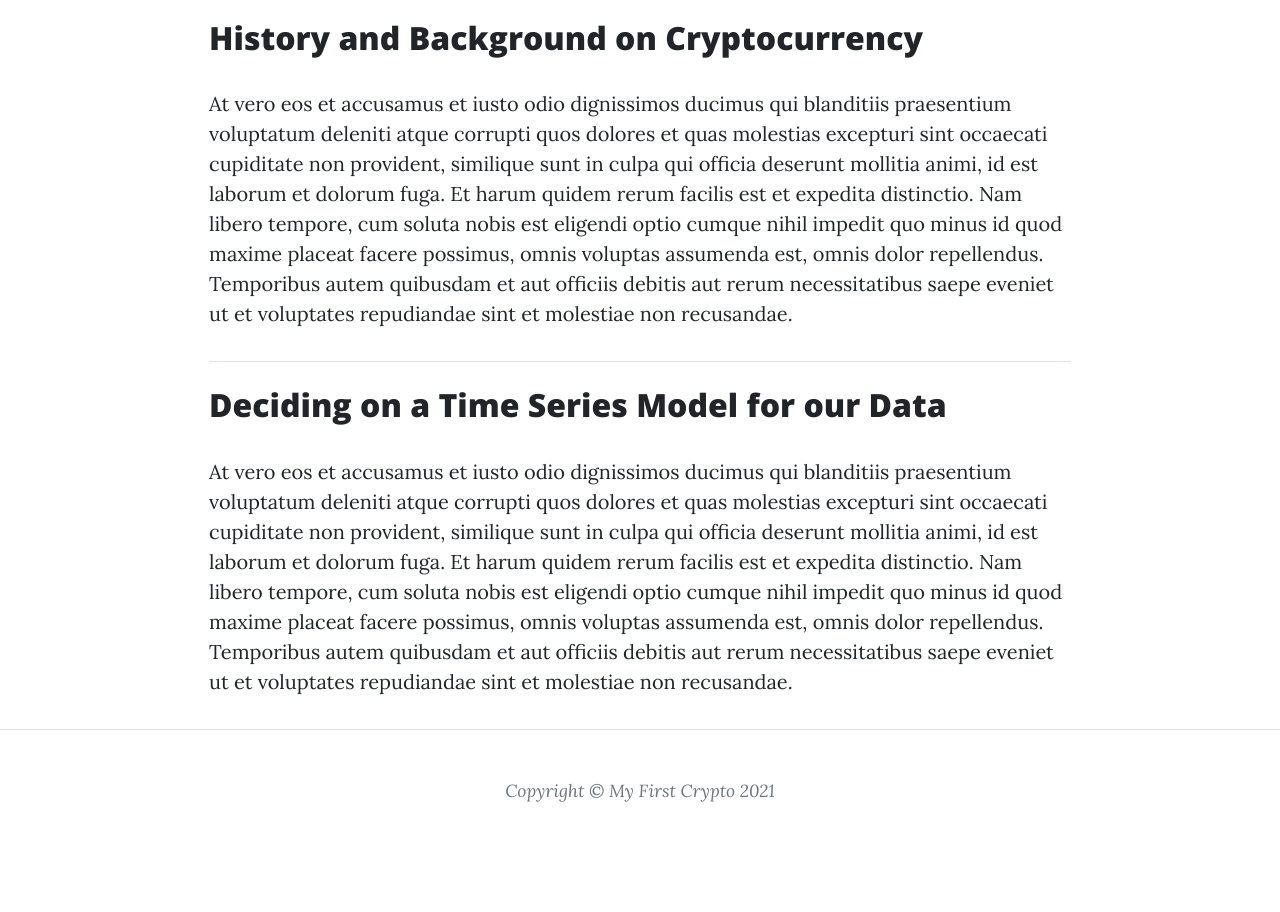
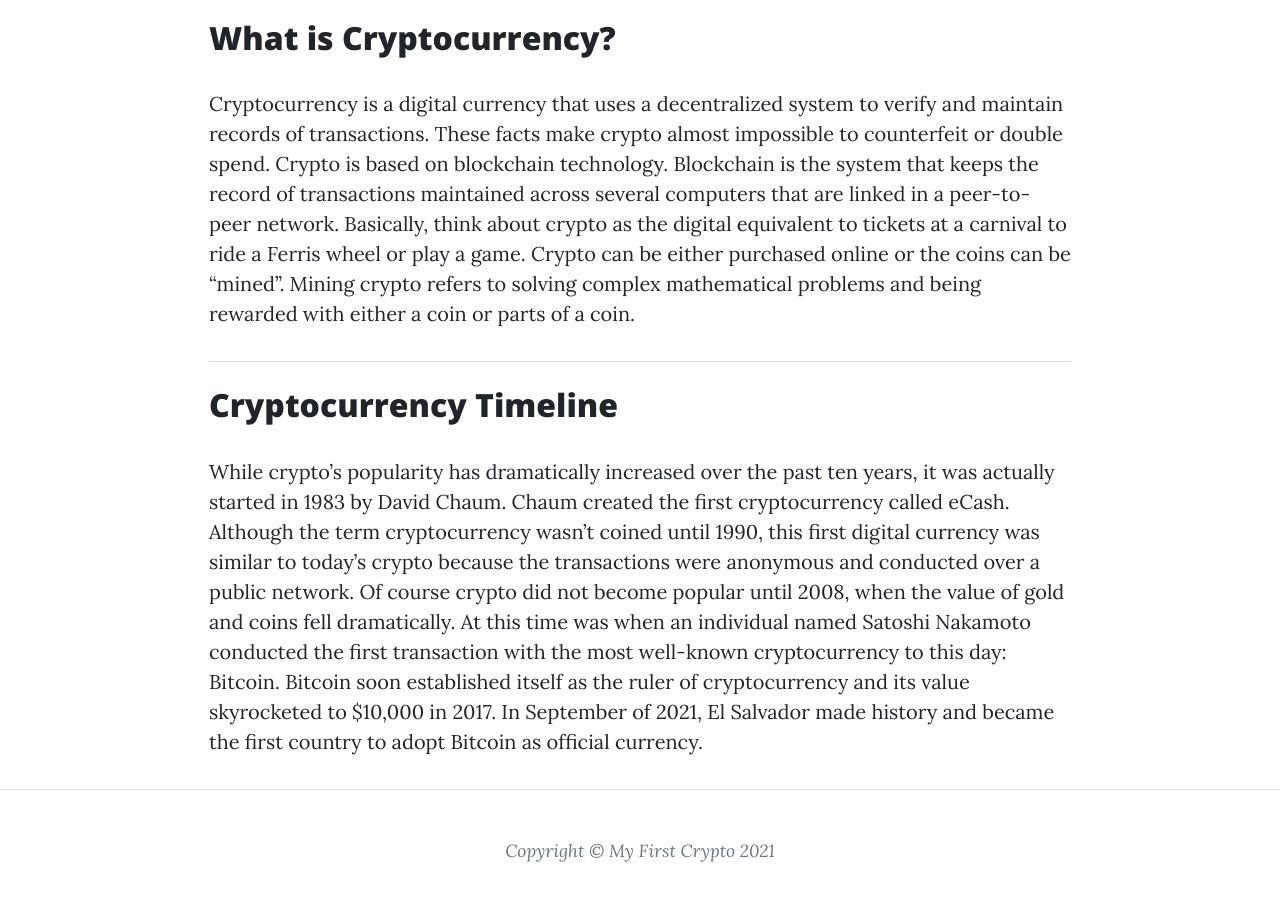
Before and after one commit to dmayo0317/project4, a Flask app: page / in a window 1280 px wide. Shown: the part 621-1533 px from the top of the page. Before the commit the page ends 1423 px from the top, so only its background shows below. Run offline with Flask 2, Linux system fonts and the light colour scheme; some libraries are stand-ins or nearby versions.

Commit message:
adding to hmtl files

```diff
--- a/templates/index.html
+++ b/templates/index.html
@@ -64,7 +64,7 @@
                     <div class="site-heading">
                         <h1 class="h1-font">Digital Currency</h1>
                     </div>
-                    <p class="lead mb-0">Using HTML5 Video and Bootstrap</p>
+                    <p class="lead mb-0">The Digital Age of Currency</p>
                 </div>
             </div>
         </div>
@@ -76,30 +76,23 @@
             <div class="col-md-12 col-lg-10">
                 <!-- Post preview-->
                 <div class="post-preview">
-                    <h2 class="post-title h2-padding">History and Background on Cryptocurrency</h2>
-                    <p>At vero eos et accusamus et iusto odio dignissimos ducimus qui blanditiis praesentium
-                        voluptatum deleniti atque corrupti quos dolores et quas molestias excepturi sint occaecati
-                        cupiditate non provident, similique sunt in culpa qui officia deserunt mollitia animi, id est
-                        laborum et dolorum fuga. Et harum quidem rerum facilis est et expedita distinctio. Nam libero
-                        tempore, cum soluta nobis est eligendi optio cumque nihil impedit quo minus id quod maxime
-                        placeat facere possimus, omnis voluptas assumenda est, omnis dolor repellendus. Temporibus
-                        autem quibusdam et aut officiis debitis aut rerum necessitatibus saepe eveniet ut et voluptates
-                        repudiandae sint et molestiae non recusandae.
+                    <h2 class="post-title h2-padding">What is Cryptocurrency?</h2>
+                    <p>Cryptocurrency is a digital currency that uses a decentralized system to verify and
+                        maintain records of transactions. These facts make crypto almost impossible to counterfeit
+                        or double spend. Crypto is based on blockchain technology. Blockchain is the system that
+                        keeps the record of transactions maintained across several computers that are linked in
+                        a peer-to-peer network. Basically, think about crypto as the digital equivalent to tickets
+                        at a carnival to ride a Ferris wheel or play a game. Crypto can be either purchased online
+                        or the coins can be “mined”. Mining crypto refers to solving complex mathematical problems
+                        and being rewarded with either a coin or parts of a coin.
                     </p>
                 </div>
                 <!-- Divider-->
                 <hr class="my-4" />
                 <!-- Post preview-->
                 <div class="post-preview">
-                    <h2 class="post-title">Deciding on a Time Series Model for our Data</h2>
-                    <p>At vero eos et accusamus et iusto odio dignissimos ducimus qui blanditiis praesentium
-                        voluptatum deleniti atque corrupti quos dolores et quas molestias excepturi sint occaecati
-                        cupiditate non provident, similique sunt in culpa qui officia deserunt mollitia animi, id est
-                        laborum et dolorum fuga. Et harum quidem rerum facilis est et expedita distinctio. Nam libero
-                        tempore, cum soluta nobis est eligendi optio cumque nihil impedit quo minus id quod maxime
-                        placeat facere possimus, omnis voluptas assumenda est, omnis dolor repellendus. Temporibus
-                        autem quibusdam et aut officiis debitis aut rerum necessitatibus saepe eveniet ut et voluptates
-                        repudiandae sint et molestiae non recusandae.
+                    <h2 class="post-title">Cryptocurrency Timeline</h2>
+                    <p>While crypto’s popularity has dramatically increased over the past ten years, it was actually started in 1983 by David Chaum. Chaum created the first cryptocurrency called eCash. Although the term cryptocurrency wasn’t coined until 1990, this first digital currency was similar to today’s crypto because the transactions were anonymous and conducted over a public network. Of course crypto did not become popular until 2008, when the value of gold and coins fell dramatically. At this time was when an individual named Satoshi Nakamoto conducted the first transaction with the most well-known cryptocurrency to this day: Bitcoin. Bitcoin soon established itself as the ruler of cryptocurrency and its value skyrocketed to $10,000 in 2017. In September of 2021, El Salvador made history and became the first country to adopt Bitcoin as official currency.
                     </p>
                 </div>
 
```
Also changed, not shown: templates/page/the-team.html (+9 -20 lines), templates/page/works-cited.html (+21 -3 lines).
